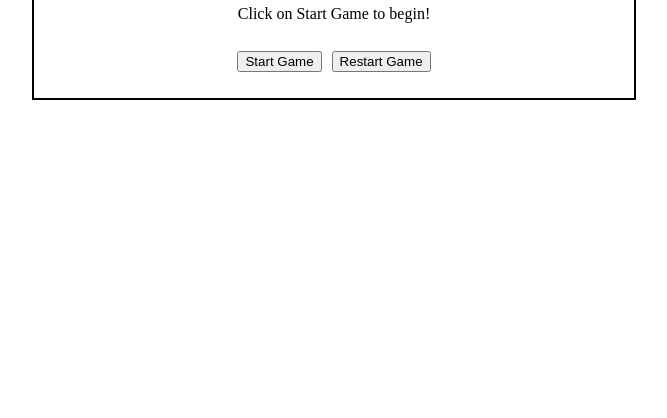
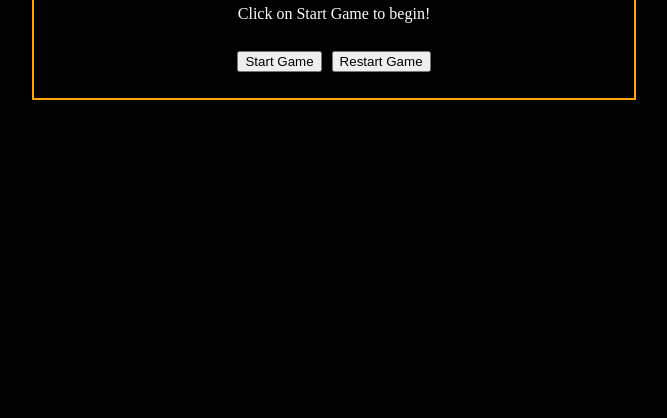
Before and after one commit to edjozero/TOP-rock-paper-sciss, a plain HTML site: page index.html in a window 1280 px wide. Shown: the part 382-800 px from the top of the page, without its empty margins (306-973 px from the left). Drawn offline with Linux system fonts and the light colour scheme.

Commit message:
Change background color and text color

```diff
--- a/styles.css
+++ b/styles.css
@@ -4,6 +4,8 @@ body{
     flex-direction: column;
     margin: 0;
     padding: 0;
+    background-color: black;
+    color: white;
 }
 
 #content{
@@ -11,7 +13,7 @@ body{
     flex-direction: column;
     align-items: center;
     justify-content: center;
-    border: 2px solid black;
+    border: 2px solid orange;
     width: 600px;
     margin: auto;
 }
```
